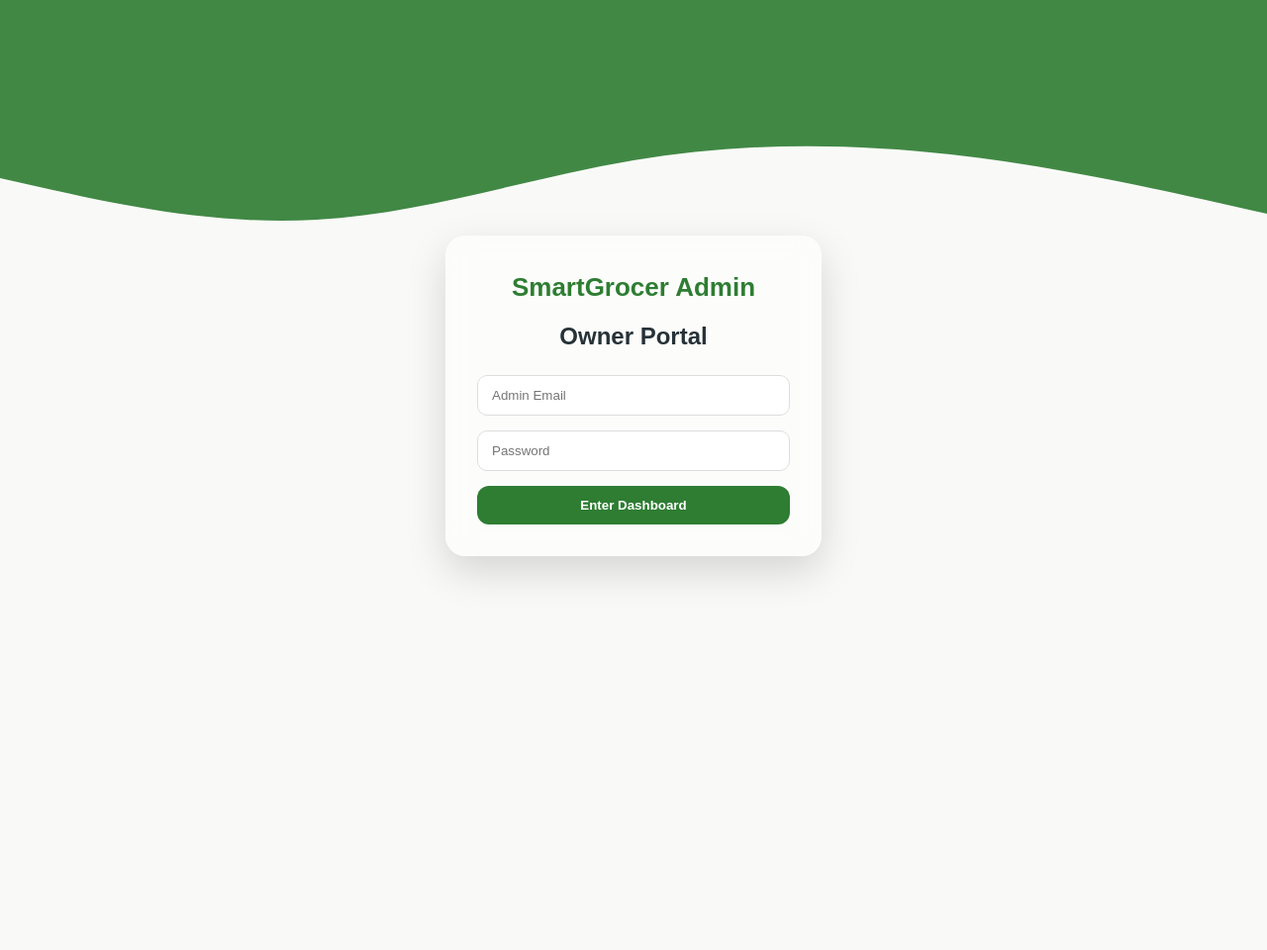
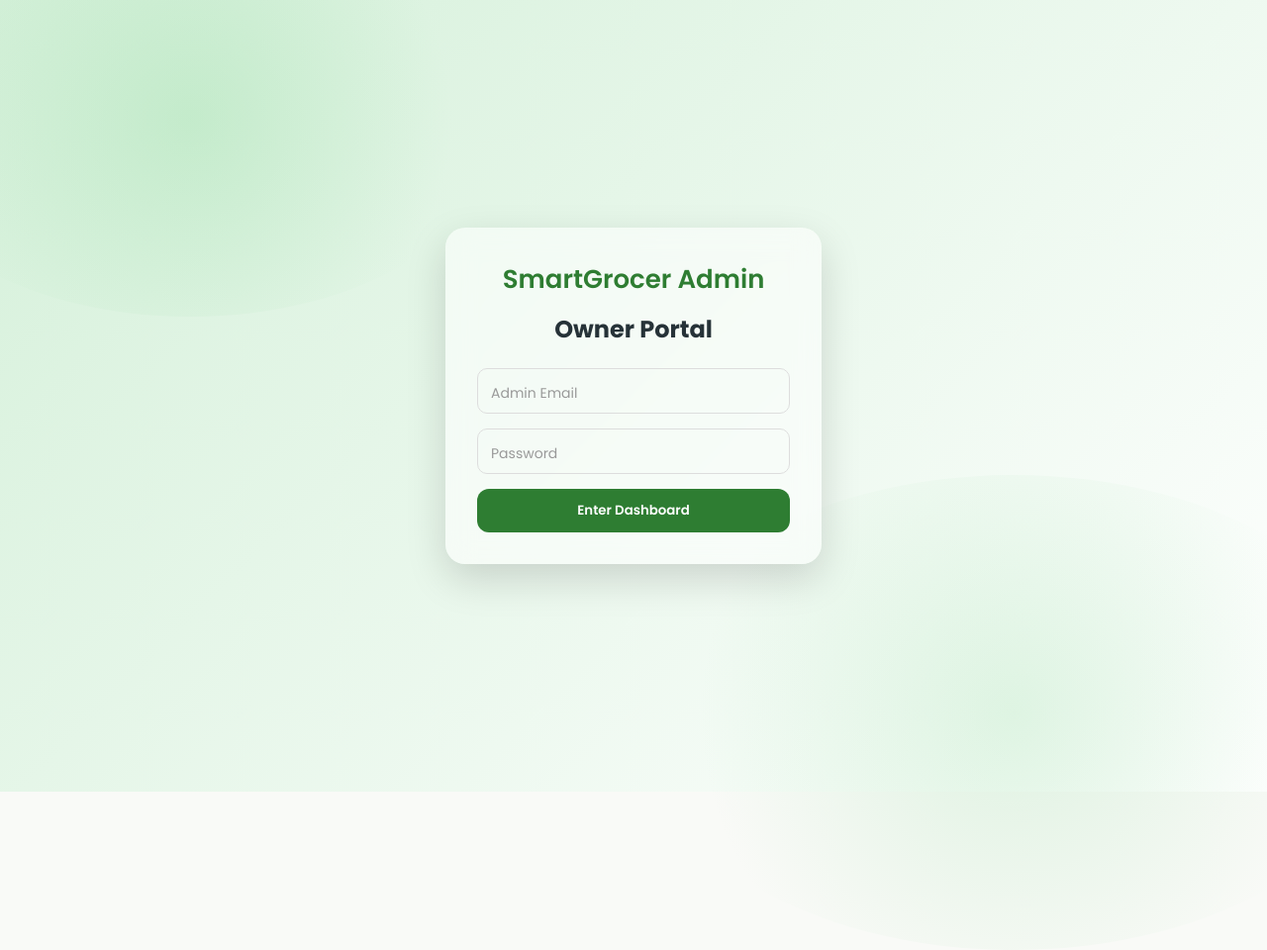
Before and after one commit to dhruvvira18/SmartGrocer, a FastAPI app: page / in a window 1280 px wide; the page is wider, and only the part inside the window is pictured. Shown: that part at 99% size. Before the commit the page ends 585 px from the top of that part, so only its background shows below. Run offline with FastAPI, Linux system fonts and the light colour scheme.

Commit message:
feat: UI overhaul to 'Harvest Market' aesthetic
- Update global CSS to use Poppins, specific green (#2E7D32), and soft backgrounds
- Enhance customer index with slim search bar, floating cart, and department icons
- Implement 16px border-radius product cards with bold Add to Cart buttons
- Apply soft abstract organic gradient to login backgrounds
- Upgrade form fields to 'Floating Label' input styling on login views
- Preserve hybrid login /check-user logic and existing data attributes

Co-authored-by: dhruvvira18 <221361408+dhruvvira18@users.noreply.github.com>

```diff
--- a/admin_site/static/style.css
+++ b/admin_site/static/style.css
@@ -1,9 +1,12 @@
+@import url('https://fonts.googleapis.com/css2?family=Poppins:wght@300;400;500;600;700&display=swap');
+
 /* --- Variables --- */
 :root {
   --primary: #2E7D32;
   --secondary: #66BB6A;
   --accent: #FBC02D;
   --background: #F9FAF7;
+  --section-bg: #F0F7F2;
   --text: #263238;
   --white: #ffffff;
   --card-shadow: 0 10px 30px rgba(0, 0, 0, 0.06);
@@ -34,13 +37,36 @@ body {
   overflow: hidden;
 }
 
-.wave-bg {
+.organic-bg {
   position: absolute;
   top: 0;
   left: 0;
   width: 100%;
-  height: 45%;
+  height: 100%;
   z-index: 0;
+  background: linear-gradient(135deg, #d4f0d9 0%, #ffffff 100%);
+}
+
+.organic-bg::before {
+  content: "";
+  position: absolute;
+  top: -10%;
+  left: -10%;
+  width: 50%;
+  height: 50%;
+  background: radial-gradient(circle, rgba(162,224,174,0.4) 0%, rgba(255,255,255,0) 70%);
+  border-radius: 50%;
+}
+
+.organic-bg::after {
+  content: "";
+  position: absolute;
+  bottom: -20%;
+  right: -10%;
+  width: 60%;
+  height: 60%;
+  background: radial-gradient(circle, rgba(162,224,174,0.3) 0%, rgba(255,255,255,0) 70%);
+  border-radius: 50%;
 }
 
 .login-card {
@@ -64,21 +90,41 @@ body {
 
 .input-group {
   margin-bottom: 15px;
+  position: relative;
   text-align: left;
 }
 
-.input-group input {
+.floating-input {
   width: 100%;
-  padding: 12px 14px;
+  padding: 18px 14px 6px;
   border-radius: 10px;
   border: 1px solid #ddd;
   outline: none;
   transition: all 0.3s ease;
+  font-family: inherit;
+  background: transparent;
 }
 
-.input-group input:focus {
+.floating-input:focus {
   border-color: var(--secondary);
   box-shadow: 0 0 0 4px rgba(102, 187, 106, 0.25);
+}
+
+.floating-label {
+  position: absolute;
+  left: 14px;
+  top: 14px;
+  color: #999;
+  font-size: 14px;
+  transition: 0.2s ease all;
+  pointer-events: none;
+}
+
+.floating-input:focus ~ .floating-label,
+.floating-input:not(:placeholder-shown) ~ .floating-label {
+  top: 4px;
+  font-size: 11px;
+  color: var(--primary);
 }
 
 .login-btn {
--- a/admin_site/templates/login.html
+++ b/admin_site/templates/login.html
@@ -4,19 +4,24 @@
   <meta charset="UTF-8">
   <title>SmartGrocer | Admin Login</title>
   <link rel="stylesheet" href="{{ url_for('static', path='/style.css') }}">
+  <link href="https://fonts.googleapis.com/css2?family=Poppins:wght@300;400;500;600;700&display=swap" rel="stylesheet">
 </head>
 <body class="login-body">
-  <svg class="wave-bg" viewBox="0 0 1440 320" preserveAspectRatio="none">
-    <path fill="#2E7D32" fill-opacity="0.9" d="M0,160L60,170.7C120,181,240,203,360,197.3C480,192,600,160,720,144C840,128,960,128,1080,138.7C1200,149,1320,171,1380,181.3L1440,192L1440,0L0,0Z"></path>
-  </svg>
+  <div class="organic-bg"></div>
 
   <div class="login-card">
     <div class="logo-text">SmartGrocer Admin</div>
     <h2 style="margin-bottom:20px;">Owner Portal</h2>
     {% if error %}<p style="color:red; margin-bottom:10px;">{{ error }}</p>{% endif %}
     <form action="/login" method="post">
-      <div class="input-group"><input type="email" name="email" placeholder="Admin Email" required></div>
-      <div class="input-group"><input type="password" name="password" placeholder="Password" required></div>
+      <div class="input-group">
+        <input type="email" name="email" id="email" class="floating-input" placeholder=" " required>
+        <label for="email" class="floating-label">Admin Email</label>
+      </div>
+      <div class="input-group">
+        <input type="password" name="password" id="password" class="floating-input" placeholder=" " required>
+        <label for="password" class="floating-label">Password</label>
+      </div>
       <button type="submit" class="login-btn">Enter Dashboard</button>
     </form>
   </div>
```
Also changed, not shown: customer_site/static/style.css (+148 -31 lines), customer_site/templates/index.html (+47 -4 lines), customer_site/templates/login.html (+9 -7 lines).
